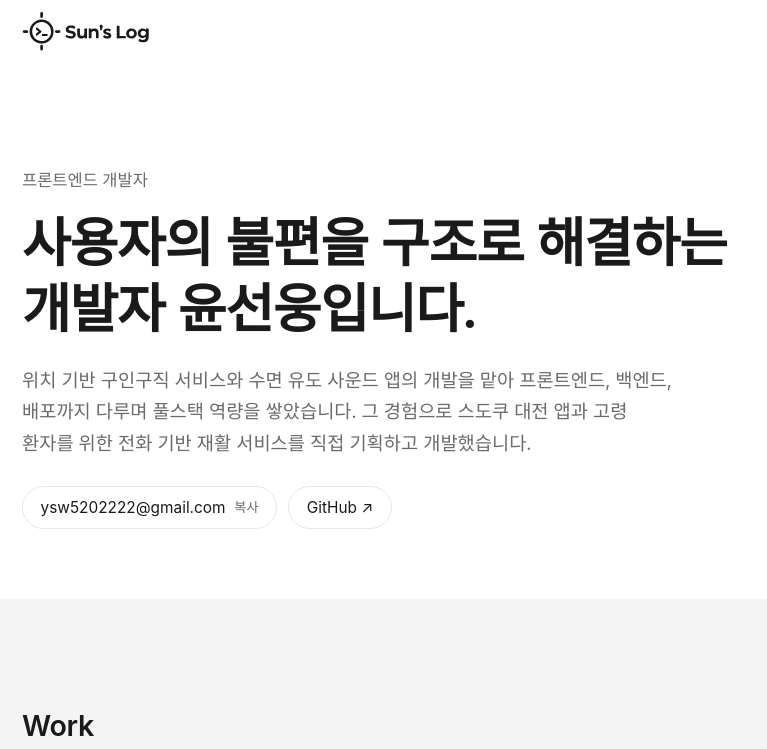
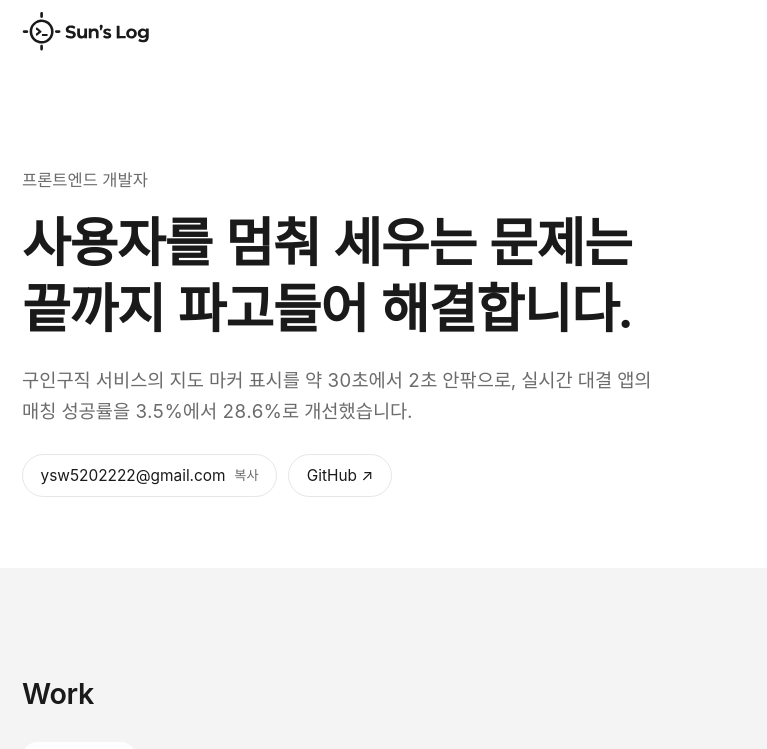
Before and after one commit to Sun970324/sunlog, a Next.js app: page / in a window 1280 px wide. Shown: the top 749 px of the page, without its empty margins (0-767 px from the left). Built offline with nearby package versions, Linux system fonts and the light colour scheme; a web font is replaced by a local one.

Commit message:
히어로 문구와 메타 설명을 새 이력서 소개 문장으로 교체
Co-Authored-By: Claude Opus 5.5 (1M context) <noreply@anthropic.com>

```diff
--- a/src/components/next-head.tsx
+++ b/src/components/next-head.tsx
@@ -5,7 +5,7 @@ import { useState } from 'react';
 
 const NAME = "Sun's log";
 const DESCRIPTION =
-  "사용자의 불편을 구조로 해결하는 프론트엔드 개발자 윤선웅의 포트폴리오, Sun's log. 구인구직 서비스와 수면 유도 앱에서 풀스택 역량을 쌓고 스도쿠 대전 앱과 전화 기반 재활 서비스를 직접 기획하고 개발했습니다. Next.js, Flutter.";
+  "사용자를 멈춰 세우는 문제는 끝까지 파고들어 해결하는 프론트엔드 개발자 윤선웅의 포트폴리오, Sun's log. 구인구직 서비스의 지도 마커 표시를 약 30초에서 2초 안팎으로, 실시간 대결 앱의 매칭 성공률을 3.5%에서 28.6%로 개선했습니다. Next.js, Flutter.";
 
 const NextHead = () => {
   const [routerChange, setRouterChange] = useState(false);
--- a/src/components/sections/hero.tsx
+++ b/src/components/sections/hero.tsx
@@ -35,16 +35,15 @@ export default function Hero() {
         </p>
         <h1 className='mt-4 text-[32px] font-semibold leading-[1.25] tracking-[-0.02em] md:text-[48px]'>
           <span data-reveal-item className='block'>
-            사용자의 불편을 구조로 해결하는
+            사용자를 멈춰 세우는 문제는
           </span>
           <span data-reveal-item className='block'>
-            개발자 윤선웅입니다.
+            끝까지 파고들어 해결합니다.
           </span>
         </h1>
         <p data-reveal-item className='mt-5 max-w-[600px] text-[17px] leading-[1.7] text-muted'>
-          위치 기반 구인구직 서비스와 수면 유도 사운드 앱의 개발을 맡아 프론트엔드, 백엔드, 배포까지
-          다루며 풀스택 역량을 쌓았습니다. 그 경험으로 스도쿠 대전 앱과 고령 환자를 위한 전화 기반
-          재활 서비스를 직접 기획하고 개발했습니다.
+          구인구직 서비스의 지도 마커 표시를 약 30초에서 2초 안팎으로, 실시간 대결 앱의 매칭
+          성공률을 3.5%에서 28.6%로 개선했습니다.
         </p>
         <div data-reveal-item className='mt-6 flex flex-wrap gap-2.5'>
           <button type='button' onClick={copyEmail} className={PILL_CLASS}>
```
